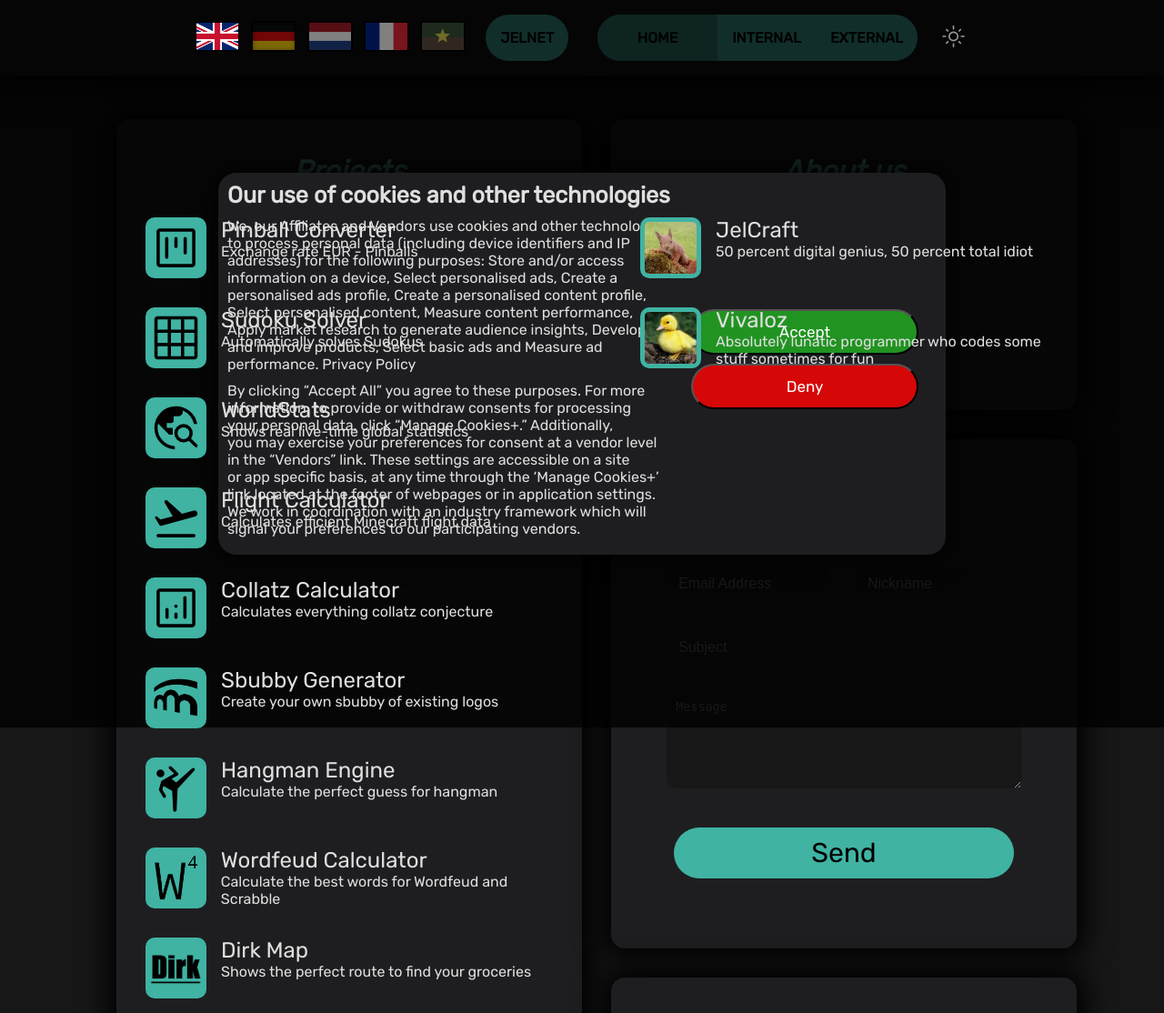
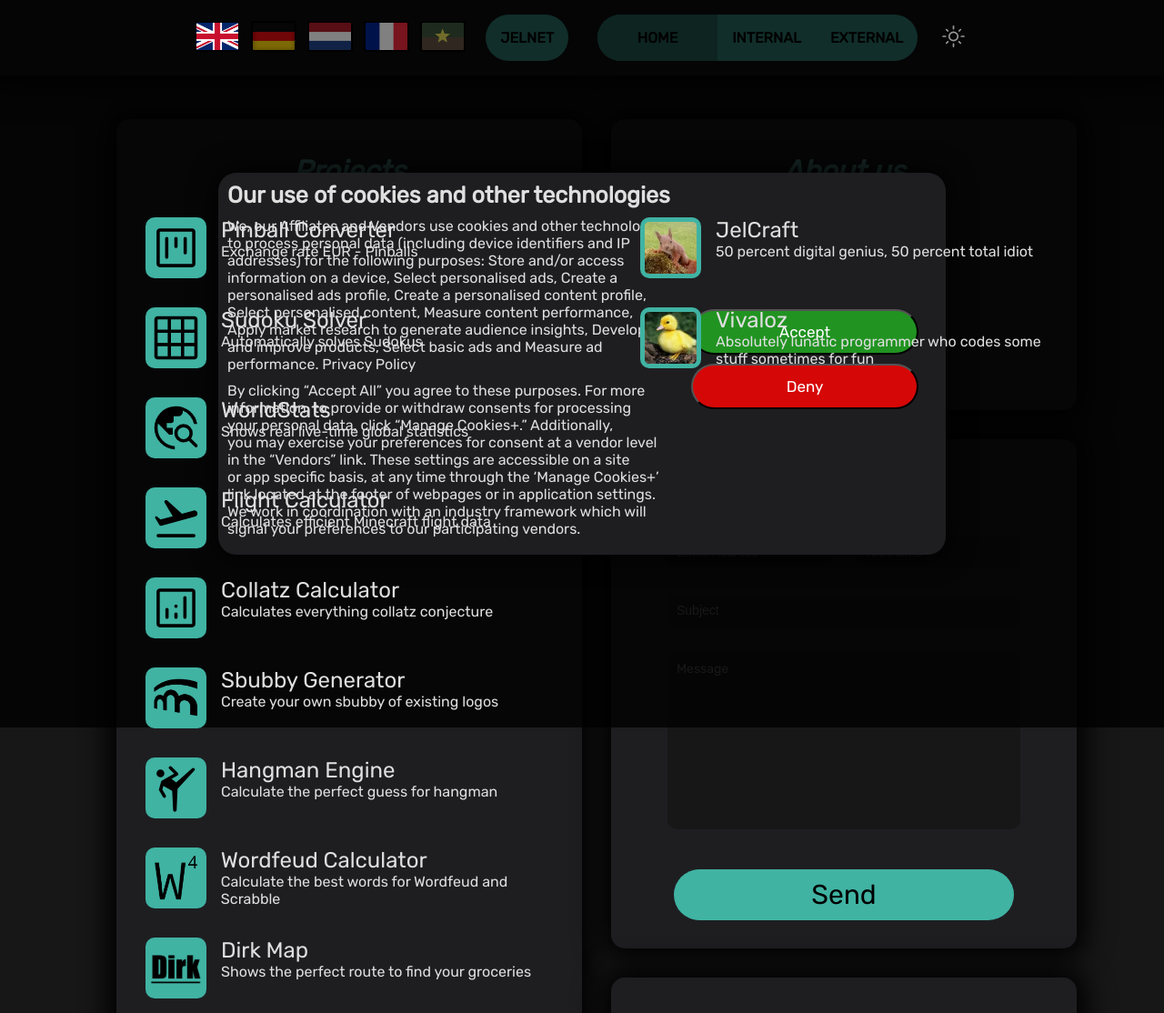
Before and after one commit to JelNet-webapplications/JelCraft-Homepage, a PHP site: page / in a window 1280 px wide. Shown: the top 1114 px of the page at 91% size. Run offline with PHP 8.4, Linux system fonts and the light colour scheme.

Commit message:
Fixed form style inconsistencies

```diff
--- a/Site/styles/form.css
+++ b/Site/styles/form.css
@@ -5,7 +5,7 @@
 }
 
 form {
-    padding: 3em;
+    padding: 1em 3em 3em;
     border-radius: 15px;
     display: grid;
     width: 100%;
@@ -29,8 +29,9 @@
 
 #form-container input[name="email"],
 #form-container input[name="name"],
-#form-container input[name="subject"] {
-    font-size: medium;
+#form-container input[name="subject"],
+#form-container textarea {
+    font-size: 14px;
 }
 
 #top-row {
@@ -39,9 +40,10 @@
 
 
 #form-container textarea {
-    height: 6.5em;
+    font-family: 'Rubik', sans-serif;
+    height:12.5em;
     text-align: left;
-    resize: vertical;
+    resize: none;
     overflow: auto;
     width: 95%;
 }
@@ -68,9 +70,3 @@
     border-radius: 1em;
     color: var(--header-text-color);
 }
-
-.textarea {
-    resize: none;
-    font-family: 'Rubik', sans-serif;
-    font-size: large;
-}
```
